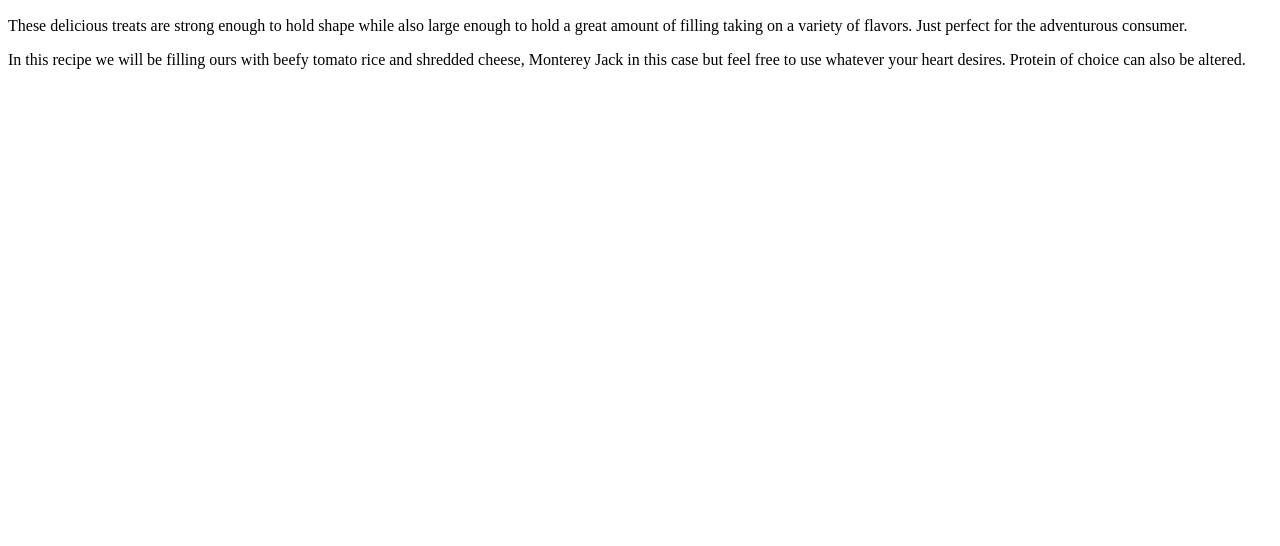
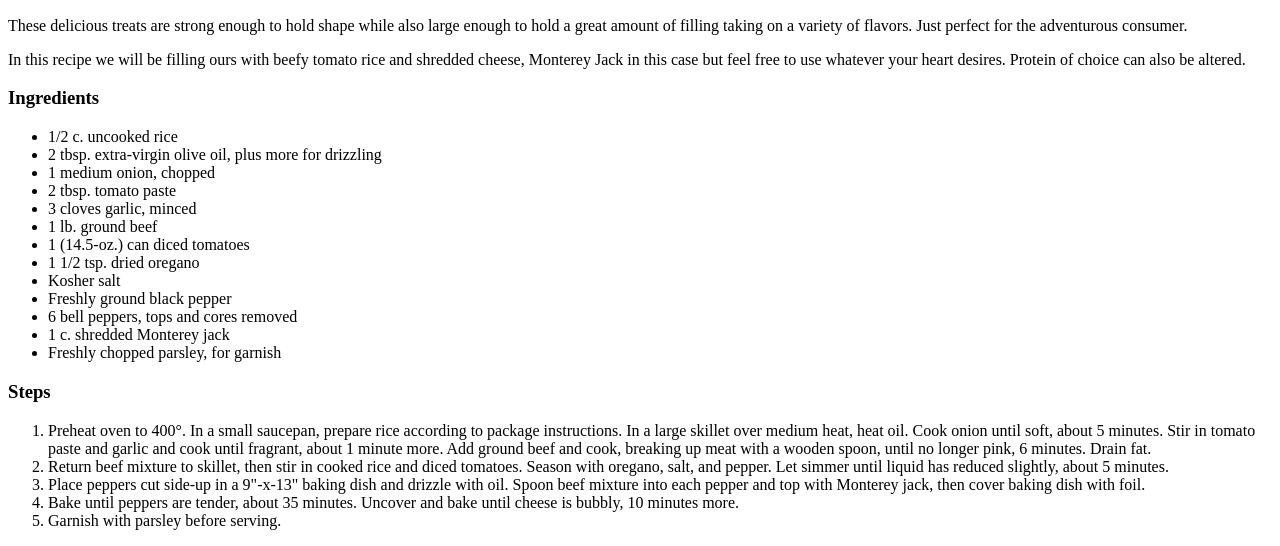
Before and after one commit to SkelloDeemus/odin-recipes, a plain HTML site: page recipes/stuffed-peppers.html in a window 1280 px wide. Shown: the part 434-980 px from the top of the page. Before the commit the page ends 800 px from the top, so only its background shows below. Drawn offline with Linux system fonts and the light colour scheme.

Commit message:
Add steps for stuffed-peppers recipe

```diff
--- a/recipes/stuffed-peppers.html
+++ b/recipes/stuffed-peppers.html
@@ -16,7 +16,35 @@
         adventurous consumer.
     </p>
     <p>In this recipe we will be filling ours with beefy tomato rice and shredded cheese,
-        Monterey Jack in this case but feel free to use whatever your heart desires. Protein of choice can also be altered.</p>
+        Monterey Jack in this case but feel free to use whatever your heart desires. Protein of choice can also be
+        altered.</p>
+    <h3>Ingredients</h3>
+    <ul>
+        <li>1/2 c. uncooked rice</li>
+        <li>2 tbsp. extra-virgin olive oil, plus more for drizzling</li>
+        <li>1 medium onion, chopped</li>
+        <li>2 tbsp. tomato paste</li>
+        <li>3 cloves garlic, minced</li>
+        <li>1 lb. ground beef</li>
+        <li>1 (14.5-oz.) can diced tomatoes</li>
+        <li>1 1/2 tsp. dried oregano</li>
+        <li>Kosher salt</li>
+        <li>Freshly ground black pepper</li>
+        <li>6 bell peppers, tops and cores removed</li>
+        <li>1 c. shredded Monterey jack</li>
+        <li>Freshly chopped parsley, for garnish</li>
+    </ul>
+    <h3>Steps</h3>
+    <ol>
+        <li>Preheat oven to 400°. In a small saucepan, prepare rice according to package instructions. In a large
+            skillet over medium heat, heat oil. Cook onion until soft, about 5 minutes. Stir in tomato paste and garlic
+            and cook until fragrant, about 1 minute more. Add ground beef and cook, breaking up meat with a wooden
+            spoon, until no longer pink, 6 minutes. Drain fat.</li>
+        <li>Return beef mixture to skillet, then stir in cooked rice and diced tomatoes. Season with oregano, salt, and pepper. Let simmer until liquid has reduced slightly, about 5 minutes.</li>
+        <li>Place peppers cut side-up in a 9"-x-13" baking dish and drizzle with oil. Spoon beef mixture into each pepper and top with Monterey jack, then cover baking dish with foil.</li>
+        <li>Bake until peppers are tender, about 35 minutes. Uncover and bake until cheese is bubbly, 10 minutes more.</li>
+        <li>Garnish with parsley before serving.</li>
+    </ol>
 </body>
 
 </html>
```
